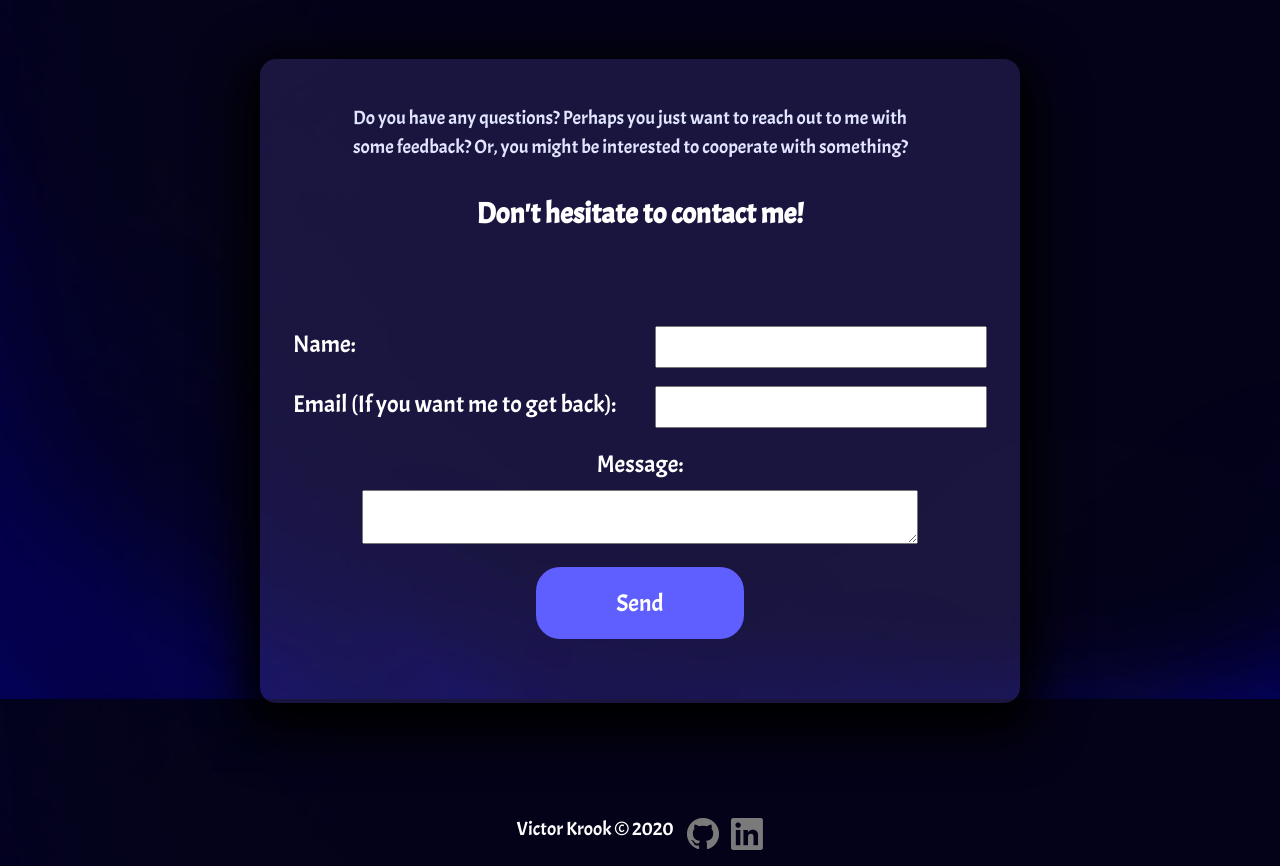
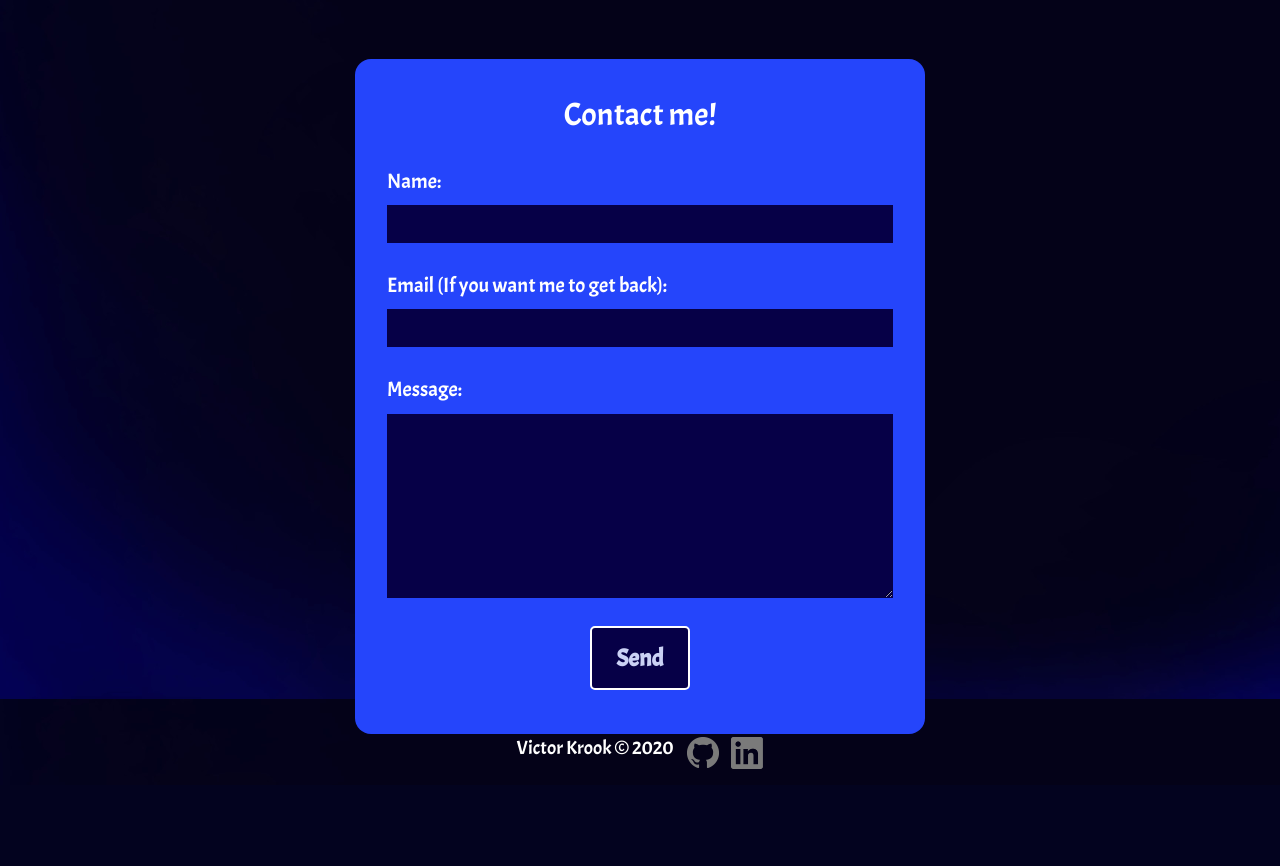
Before and after one commit to victorhook/website, a Django app: template templates/contact.html in a window 1280 px wide. Shown: the part 101-967 px from the top of the page. After the commit the page ends 870 px from the top, so only its background shows below. Run offline with Django 3.2, Linux system fonts and the light colour scheme; the template is opened without the code that fills it: most values are stand-ins (such as "Sample title", 1, 10 or a date in 2020); form fields are guessed from the names that the template uses; some libraries are stand-ins or nearby versions.

Commit message:
Improved styling of contact page

```diff
--- a/static/css/contact.css
+++ b/static/css/contact.css
@@ -1,108 +1,61 @@
-.contact-container {
-    margin: 10em auto 7em auto;
-
-}
-
-.inner-contact-container {
-    padding: 1em;
-    background-color: rgba(139, 118, 255, 0.164);
-    border-radius: 1em;
-    box-shadow: 0 1em 3em 1.1em black;
-}
-
-.text-wrapper {
-    text-align: left;
-    font-size: 1.2em;
-    color:rgb(225, 229, 255);
-    padding: 1.5em;
-}
-
-.title {
-    font-weight: 600;
-    font-size: 1.5em;
-    color: white;
-    padding: .5em;
+.contact-container{
+    margin-top: 10em;
 }
 
 .contact-card {
+    background-color: #2545FB;
+    border-radius: 1em;
     padding: 2em;
 }
 
-.labels {
-    text-align: left;
-    font-weight: 2em;
+.contact-title p {
+    font-size: 2em;
 }
 
-.input {
-    font-size: 1.5em;
+form {
+    padding: 0;
+    margin: 0;
 }
 
-label {
-    font-size: 1.5em;
+.label-wrapper {
+    padding: 0;
+    margin-top: 1em;
 }
 
-input {
-    width: 100%;
+.label-wrapper:first-of-type {
+    margin-top: 0;
+    margin-top: .3em;
 }
 
-textarea {
-    width: 80%;
+.label-row {
+    text-align: left;
+    margin-top: 1em;
+    font-size: 1.3em;
 }
 
-.button {
-    width: 30%;
+input, textarea {
     font-size: 1.5em;
-    padding: .7em 1.2em;
-    border-radius: 1em;
-    background-color: rgb(95, 95, 255);
-    border: 1px solid transparent;
     color: white;
-    transition: 0.3s ease-in-out background-color, border;
+    background-color: #060047;
+    border: none;
+    font-weight: 300;
 }
 
-.button:hover {
-    background-color: transparent;
-    border: 1px solid white;
+input:focus, textarea:focus {
+    background-color: #0b0080;
+    border: 1px solid #060047;
+    outline:  0 none;
 }
 
 
-@media screen and (max-width: 900px) {
-    .input {
-      font-size: 1em;
-    }
-    label {
-        font-size: 1em;
-    }
+.button  {
+    font-size: 1.5em;
+    padding: .5em 1em;
+    background-color: #060047;
+    color: rgb(202, 209, 245);
+    border: 2px solid white;
 }
 
-@media screen and (max-width: 768px) {
-    .text-wrapper p {
-        font-size: .7em;
-        padding-bottom: 0;
-    }
-
-    .contact-card  {
-        padding-top: 0;
-    }
-
-    .title {
-        font-size: 1.3em;
-    }
-    .input {
-      font-size: 1em;
-    }
-    label {
-        font-size: .7em;
-    }
-    .button {
-        width: 40%;
-        font-size: 1.3em;
-    }
+.form-group {
+    margin: 1em 0 0 0;
 }
-
-@media screen and (max-width: 400px) {
-    .button {
-        width: 50%;
-        font-size: 1em;
-    }
-}
--- a/static/css/index.css
+++ b/static/css/index.css
@@ -116,3 +116,38 @@ hr {
   filter: invert(100%) sepia(0%) saturate(100%) hue-rotate(130deg) brightness(95%) contrast(80%);
   transition: filter ease .3s;
 }
+
+
+
+/* -- Buttons -- */
+
+.button-container {
+  margin-top: 10em;
+}
+
+.button {
+  font-size: 2.5em;
+  font-weight: 600;
+  border: none;
+  border-radius: 5px;
+  padding: 1em;
+  margin: .5em;
+  transition: 0.3s ease-in-out background-color;
+  color: white;
+}
+
+.primary {
+  background: rgb(37, 69, 251);
+  border: none;
+}
+
+.button:hover {
+  text-decoration: none;
+  color: rgb(3, 3, 121);
+  background-color: rgb(202, 209, 245);
+  cursor: url('/static/images/shuttle.svg') 4 12, auto;
+}
+
+.button:focus {
+  outline: 0 none;
+}
--- a/templates/contact.html
+++ b/templates/contact.html
@@ -8,64 +8,55 @@
 
 {% block content %}
 
-<div class="container contact-container">
+<div class="contact-container container">
 
   <div class="row">
 
-    <div class="inner-contact-container offset-2 col-8">
+    <div class="contact-card offset-1 col-10 offset-md-2 col-md-8 offset-lg-3 col-lg-6">
 
-    <div class="row">
-      <div class="text-wrapper offset-1 col-10">
-        <p>
-          Do you have any questions?
-          Perhaps you just want to reach out to me with some feedback?
-          Or, you might be interested to cooperate with something?
-        </p>
-        <div class="d-flex justify-content-center">
-          <p class="title">
-            Don't hesitate to contact me!
-          </p>
-        </div>
-      </div>
+    <div class="contact-title">
+      <p>Contact me!</p>
     </div>
 
-    <div class="row">
+    <form action="{% url 'contact' %}" method="POST" class="container">
 
-      <div class="contact-card col-12">
+        {% csrf_token %}
 
-        <form action="{% url 'contact' %}" method="POST">
-          {% csrf_token %}
+        <div class="row label-row">
+          <div class="col-12 label-wrapper">
+            <label>Name:</label>
+          </div>
+        </div>
+        <div class="row">
+          <input class="col-12" id="id_name" maxlength="100" minlength="3" name="name" required="" type="text">
+        </div>
 
-            <div class="row">
-              <div class="form-group col-sm-6 labels">
-                <label>Name:</label>
-              </div>
-              <div class="form-group col-sm-6 input">
-                {{ form.name }}
-              </div>
-            </div>
-            <div class="row">
-              <div class="form-group col-sm-6 labels">
-                <label>Email (If you want me to get back):</label>
-              </div>
-              <div class="form-group col-sm-6 input">
-                {{ form.mail }}
-              </div>
-            </div>
-            <div class="form-group message">
-                <label>Message:</label><br>
-                {{ form.message }}
-            </div>
-            <div class="form-group">
-                <input class="button" type="submit" value="Send">
-            </div>
-        </form>
+        <div class="row label-row">
+          <div class="col-12 label-wrapper">
+            <label>Email (If you want me to get back):</label>
+          </div>
+        </div>
+        <div class="row">
+          <input class="col-12" id="id_mail" name="mail" type="email">
+        </div>
 
-      </div>
-    </div>
-  </div>
+        <div class="row label-row">
+          <div class="col-12 label-wrapper">
+            <label>Message:</label>
+          </div>
+        </div>
+        <div class="row">
+          <textarea class="col-12" cols="40" id="id_message" minlength="10" name="message" required="" rows="5"></textarea>
+        </div>
+
+        <div class="form-group">
+          <input class="button primary" type="submit" value="Send">
+        </div>
+
+    </form>
   </div>
 
+  </div>
 </div>
 
 {% endblock %}
```
Also changed, not shown: static/css/home.css (+0 -28 lines).
